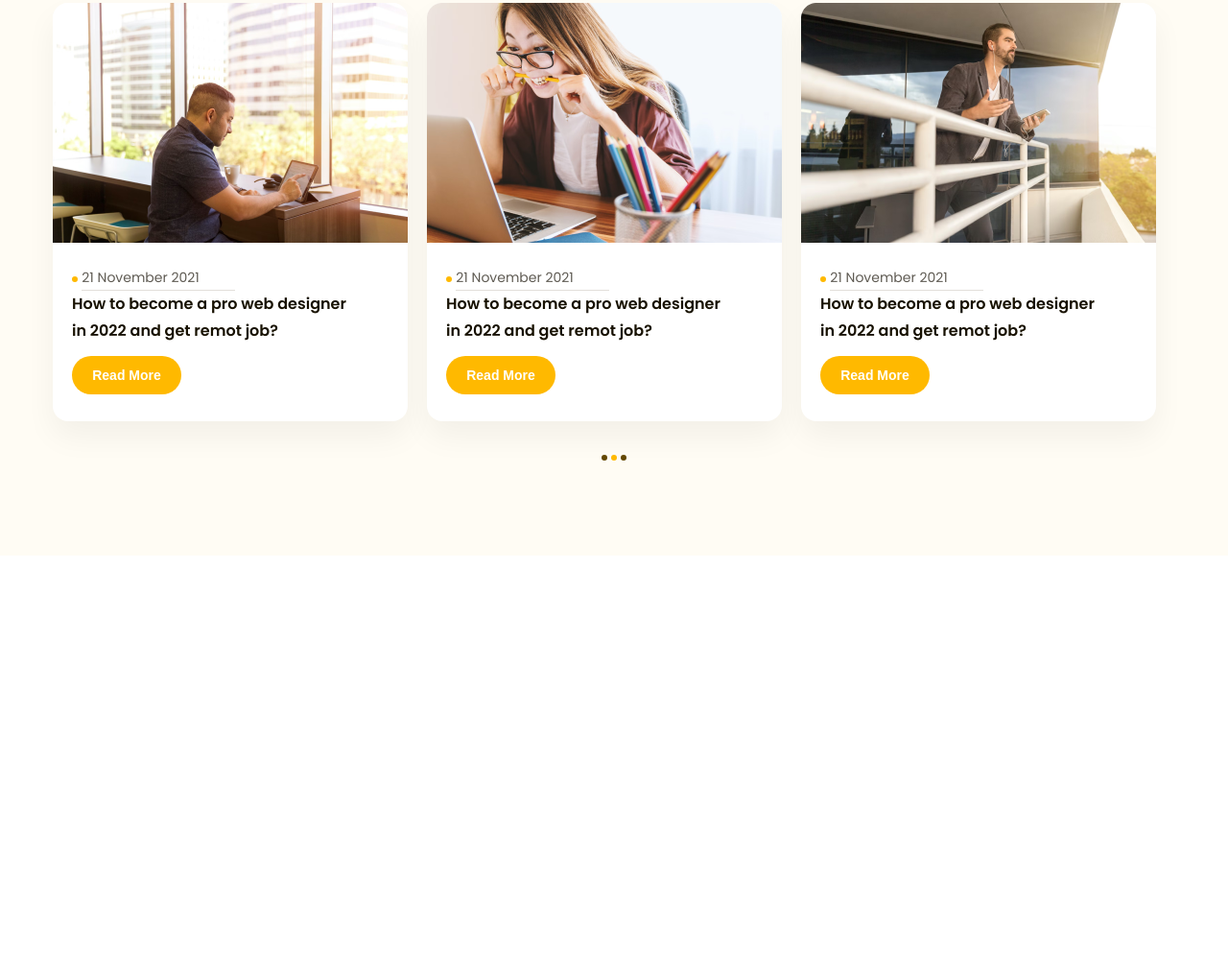
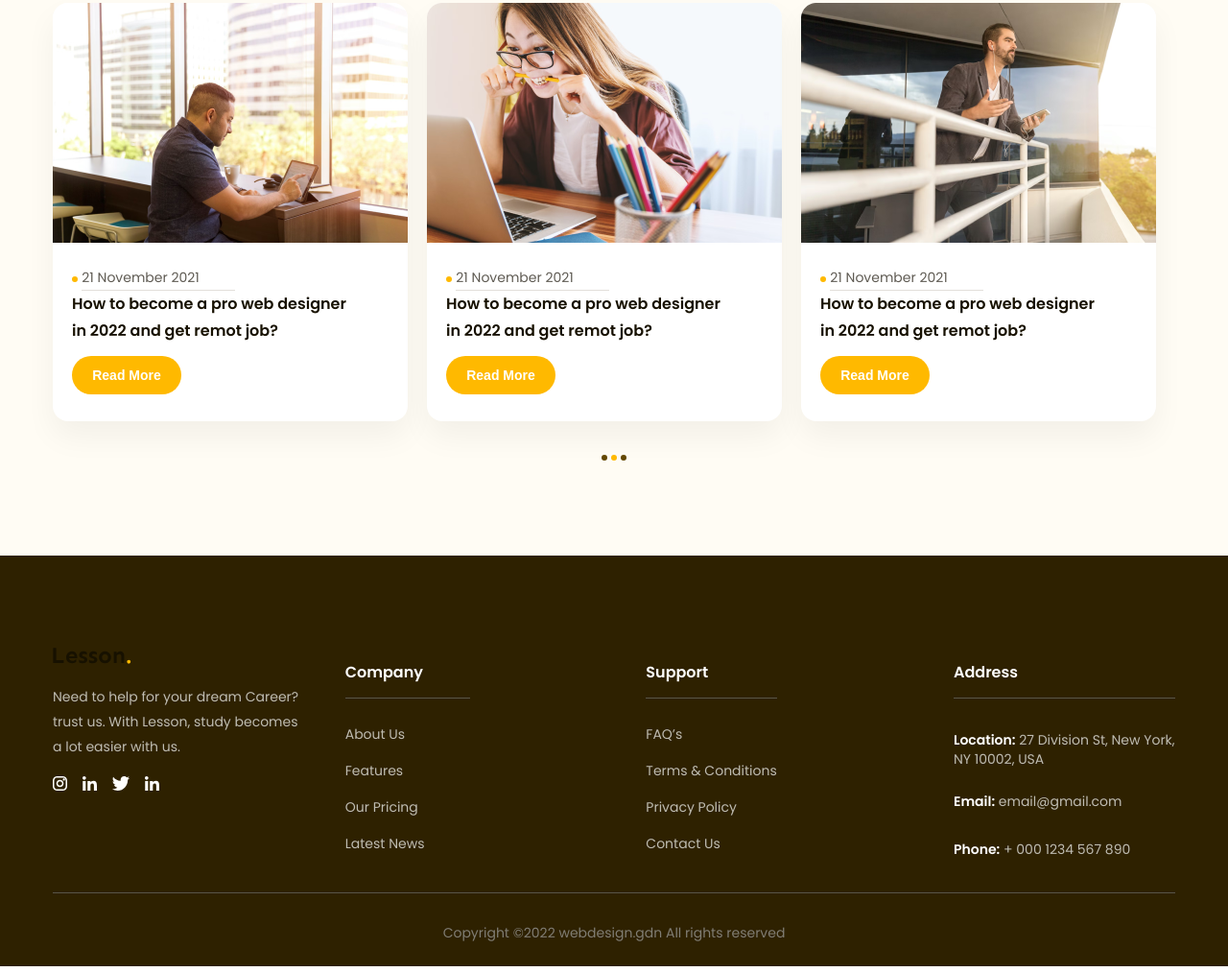
Before and after one commit to DatTranConggg/HTML_CSS_PRO_02, a plain HTML site: page index.html in a window 1280 px wide. Shown: the part 4030-5043 px from the top of the page at 96% size. Before the commit the page ends 5000 px from the top, so only its background shows below. Drawn offline with Linux system fonts and the light colour scheme; files whose address does not match are found by name.

Commit message:
add footer

```diff
--- a/assets/css/style.css
+++ b/assets/css/style.css
@@ -671,3 +671,104 @@ a {
     text-align: center;
     margin-top: 28px;
 }
+
+/* FOOTER  */
+
+.footer {
+    padding-top: 96px;
+    background: #2E2100;
+    height: 428px;
+}
+
+.footer .main-content .container {
+    display: flex;
+}
+
+.footer .right {
+    width: 412px;
+}
+
+.footer .right .desc {
+    color: #BFBCB2;
+    padding: 18px 0;
+    width: 267px;
+    font-family: Poppins;
+    font-size: 1.4rem;
+    font-weight: 400;
+    line-height: 1.86; /* 185.714% */
+}
+
+.footer .right .socials {
+    width: 111px;
+    justify-content: space-between;
+    display: flex;
+}
+
+.footer .left {
+    width: 100%;
+    display: flex;
+    justify-content: space-between;
+}
+
+.footer .left .row {
+    width: 130px;
+}
+
+.footer .left .row:nth-child(2) {
+    width: 137px;
+}
+
+.footer .left .row:nth-child(3) {
+    width: 231px;
+}
+
+.footer .left div {
+    margin-top: 18px;
+}
+
+.footer .left p {
+    color: #BFBCB2;
+    font-family: Poppins;
+    font-size: 1.4rem;
+    font-weight: 400;
+    padding: 12px 0;
+}
+
+
+.footer .left h3 {
+    color: #FFF;
+    font-family: Poppins;
+    font-size: 1.6rem;
+    font-weight: 600;
+    padding-bottom: 18px;
+    border-bottom: 1px solid #59554B;
+}
+
+.footer .left strong {
+    color: #FFF;
+    font-family: Poppins;
+    font-size: 14px;
+    font-style: normal;
+    font-weight: 600;
+    line-height: 26px; /* 185.714% */
+}
+
+
+.footer .bottom {
+    padding-top: 20px;
+}
+
+.footer .bottom .copy-right {
+    padding: 28px 0;
+    color: #807D74;
+    text-align: center;
+    font-family: Poppins;
+    font-size: 1.4rem;
+    font-style: normal;
+    font-weight: 400;
+    line-height: 26px; /* 185.714% */
+}
+
+.footer .bottom .line {
+    border-bottom: 1px solid #59554B;
+}
--- a/index.html
+++ b/index.html
@@ -261,6 +261,61 @@
             </div>
         </div>
 
+        <!-- FOOTER  -->
+        <footer class="footer">
+            <div class="main-content">
+                <div class="container">
+                    <div class="right">
+                        <div class="row row-top">
+                            <div><img src="./assets/images/lesson.svg" alt="" class="logo"></div>
+                            <p class="desc">Need to help for your dream Career? trust us. With Lesson, study becomes a lot easier with us.</p>
+                            <div class="socials">
+                                <img src="./assets/images/instagram.svg" alt="">
+                                <img src="./assets/images/linkedin.svg" alt="">
+                                <img src="./assets/images/twitter.svg" alt="">
+                                <img src="./assets/images/linkedin.svg" alt="">
+                            </div>
+
+                        </div>
+                    </div>
+
+                    <div class="left">
+                        <div class="row">
+                            <h3>Company</h3>
+                            <div>
+                                <p>About Us</p>
+                                <p>Features</p>
+                                <p>Our Pricing</p>
+                                <p>Latest News</p>
+                            </div>
+                        </div>
+                        <div class="row">
+                            <h3>Support</h3>
+                            <div>
+                                <p>FAQ’s</p>
+                                <p>Terms & Conditions</p>
+                                <p>Privacy Policy</p>
+                                <p>Contact Us</p>
+                            </div>
+                        </div>
+                        <div class="row">
+                            <h3>Address</h3>
+                            <div>
+                                <p><strong>Location:</strong> 27 Division St, New York, NY 10002, USA</p>
+                                <p><strong>Email:</strong> email@gmail.com</p>
+                                <p><strong>Phone:</strong> + 000 1234 567 890</p>
+                            </div>
+                        </div>
+                    </div>
+                </div>
+                <div class="bottom">
+                    <div class="line"></div>
+                    <div class="copy-right">Copyright ©2022 webdesign.gdn All rights reserved</div>
+                </div>
+            </div>
+        </footer>
+
+
     </main>
 </body>
 
```
Also changed, not shown: assets/images/instagram.svg (added), assets/images/linkedin.svg (added), assets/images/twitter.svg (added).
